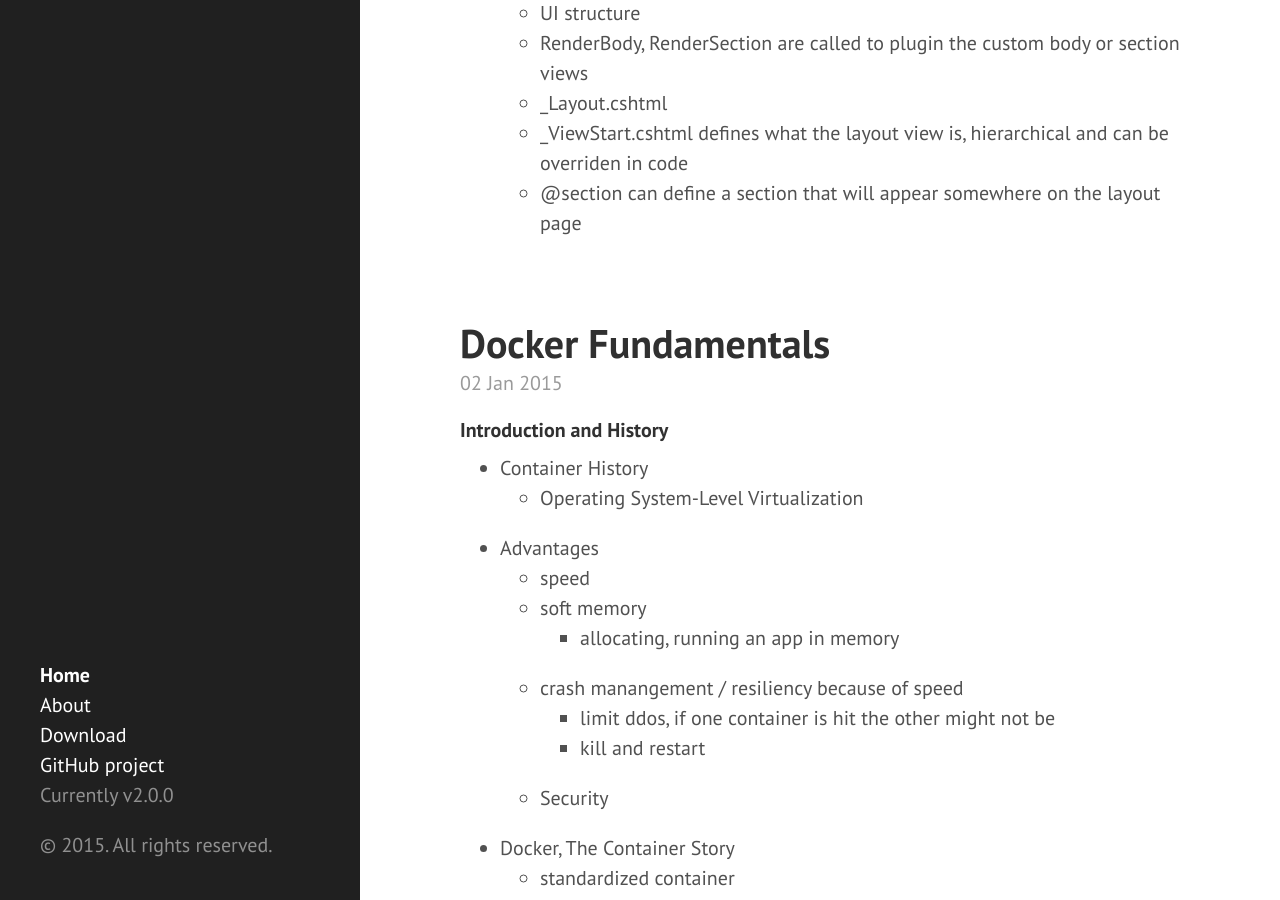
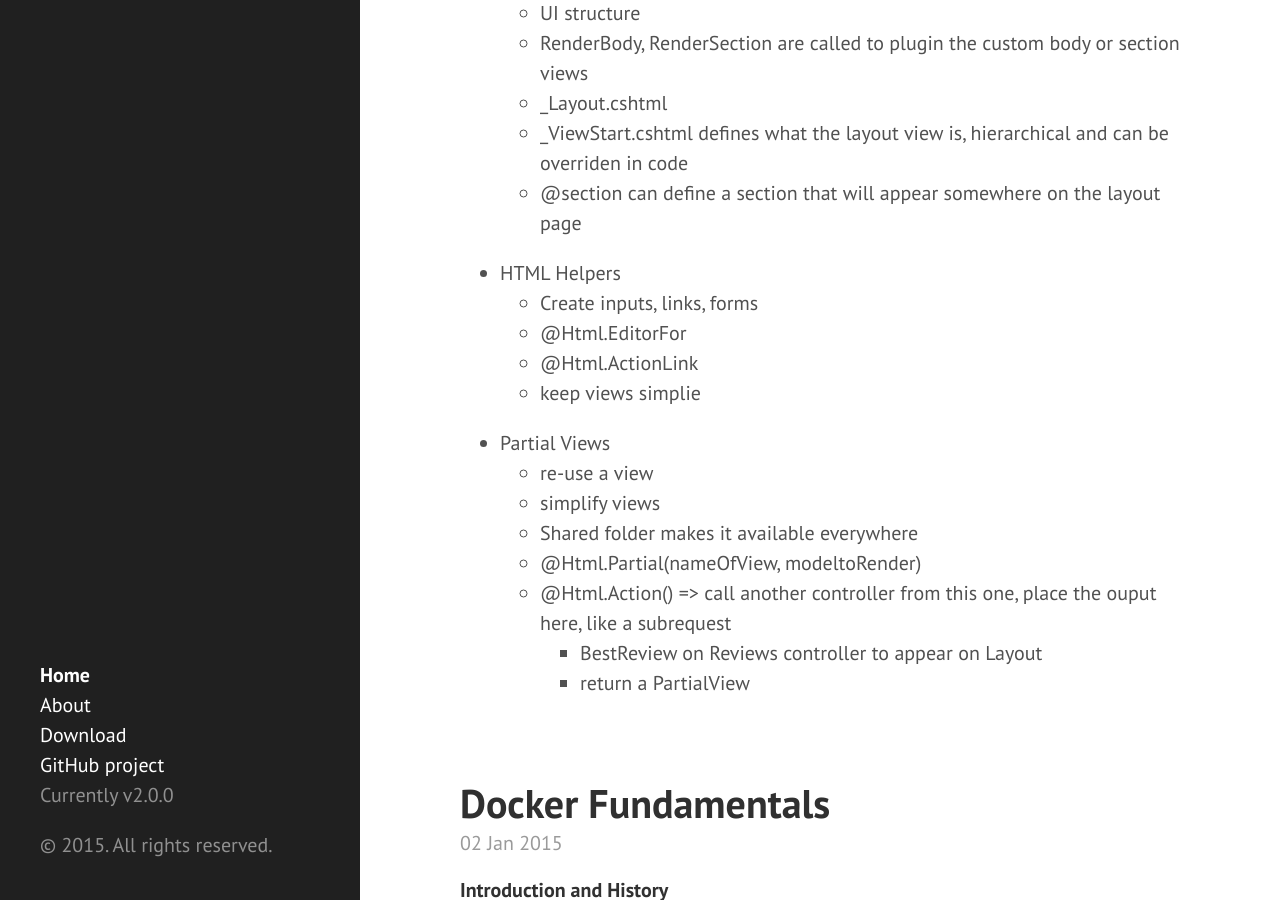
Before and after one commit to eneiand/eneiand.github.io, a Jekyll site: the page built from index.html, in a window 1280 px wide and 900 px high, scrolled down 2627 px. Built offline with Jekyll 4.4.1, drawn with Linux system fonts in a browser that asks for light colours; Markdown is read by kramdown in place of the engine named in the settings; the list of posts is cut into pages by our own code.

Commit message:
Update 2015-01-06-building-apps-with-asp-mvc-4.md

```diff
--- a/_posts/2015-01-06-building-apps-with-asp-mvc-4.md
+++ b/_posts/2015-01-06-building-apps-with-asp-mvc-4.md
@@ -65,3 +65,16 @@
   * _Layout.cshtml
   * _ViewStart.cshtml defines what the layout view is, hierarchical and can be overriden in code
   * @section can define a section that will appear somewhere on the layout page
+* HTML Helpers
+  * Create inputs, links, forms
+  * @Html.EditorFor
+  * @Html.ActionLink
+  * keep views simplie
+* Partial Views
+  * re-use a view
+  * simplify views
+  * Shared folder makes it available everywhere
+  * @Html.Partial(nameOfView, modeltoRender)
+  * @Html.Action() => call another controller from this one, place the ouput here, like a subrequest
+    * BestReview on Reviews controller to appear on Layout
+    * return a PartialView
```
